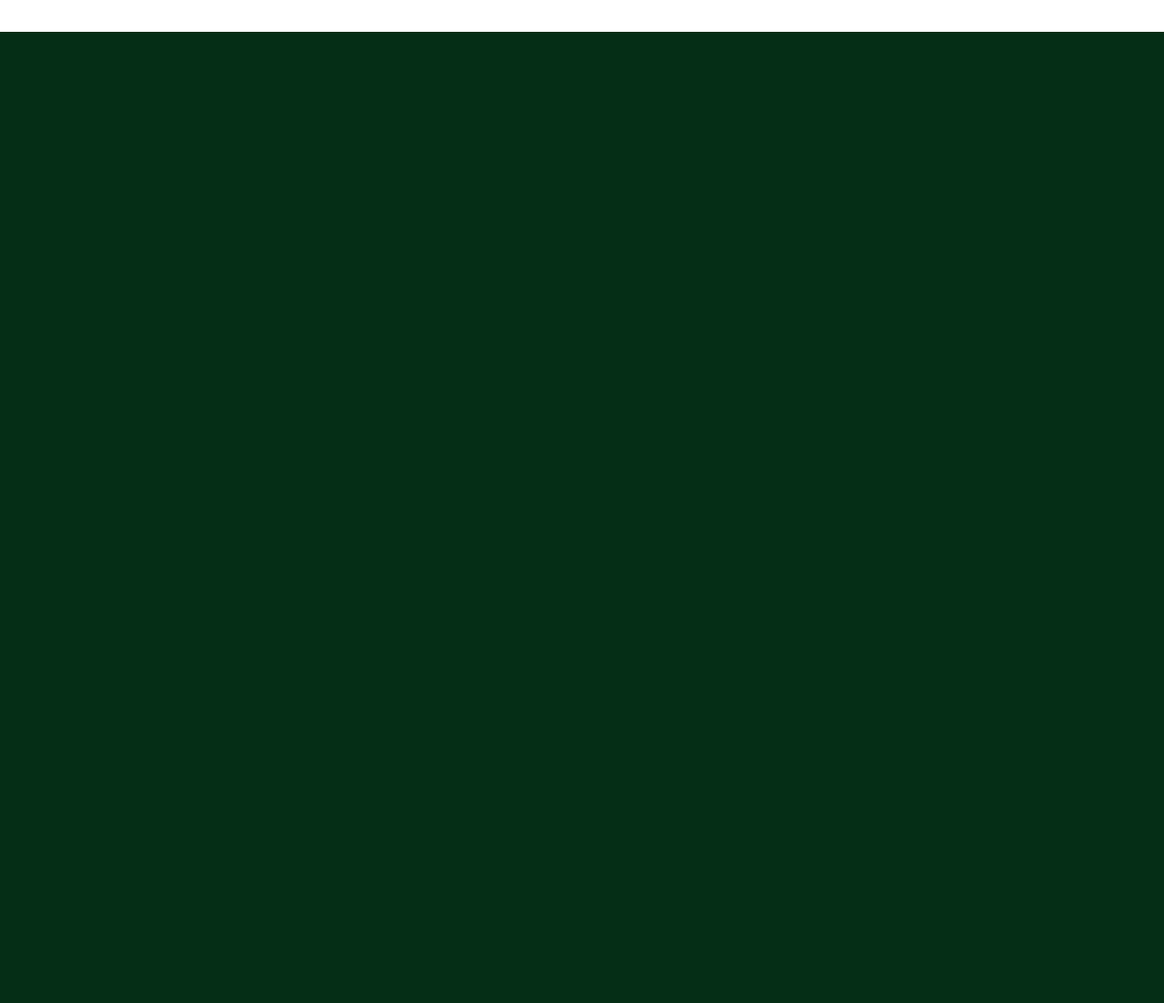
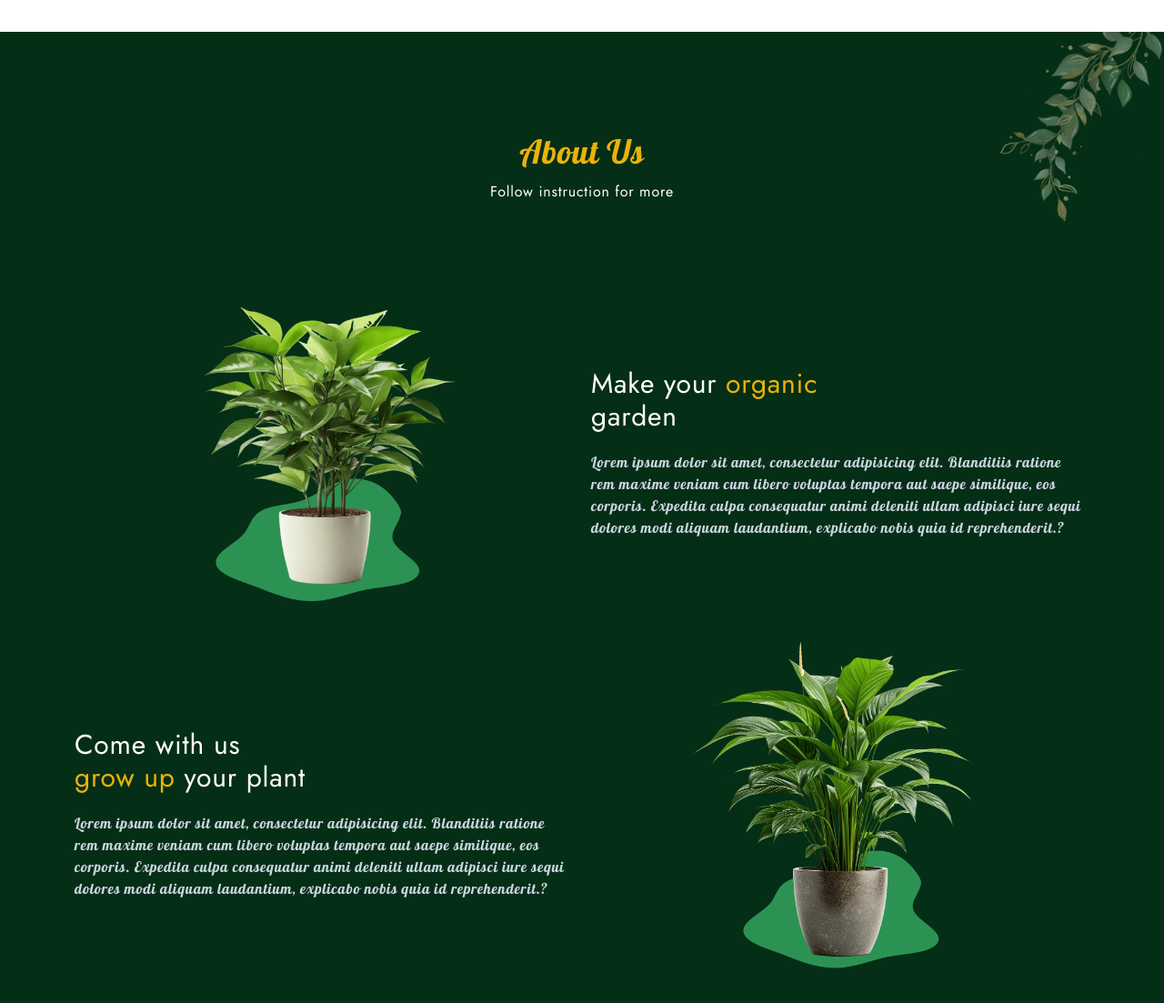
Before and after one commit to KavishkaShehara1/Plant-Website-frontend-Project, a website: page index.html in a window 1280 px wide. Shown: the part 1087-2190 px from the top of the page at 91% size. Before the commit the page ends 1794 px from the top, so only its background shows below. Drawn offline with nearby package versions, Linux system fonts and the light colour scheme.

Commit message:
complete about section

```diff
--- a/index.html
+++ b/index.html
@@ -226,7 +226,80 @@
       </div>
 
       <!--~~~~~~~~~~~~~~~ About us ~~~~~~~~~~~~~~~-->
-      <section id="about"></section>
+      <section id="about" class="relative overflow-hidden">
+        <div class="absolute -top-8 -right-12 opacity-50">
+          <img src="assets/img/leaf-3.png" alt="leaf_image" class="w-40 md:w-52 xl:w-64">
+        </div>
+        <div
+          class="flex flex-col items-center gap-3 text-center mb-10 md:mb-20"
+        >
+          <h2 class="title">About Us</h2>
+          <p class="max-w-2xl">Follow instruction for more</p>
+        </div>
+
+        <div class="container space-y-10 xl:space-y-0">
+          <!-- item 1 -->
+          <div class="flex flex-col items-center lg:flex-row gap-5">
+            <!-- image -->
+            <div class="w-full lg:w-1/2">
+              <img
+                src="assets/img/plant-1.png"
+                alt="about_image"
+                class="w-full sm:w-2/3 lg:w-full xl:w-2/3 mx-auto"
+              />
+            </div>
+
+            <!--content  -->
+            <div class="w-full lg:w-1/2">
+              <div class="space-y-5">
+                <h3>
+                  Make your <span class="text-yellow-500">organic</span> <br />
+                  garden
+                </h3>
+                <p class="text-slate-300 font-Lobster">
+                  Lorem ipsum dolor sit amet, consectetur adipisicing elit.
+                  Blanditiis ratione rem maxime veniam cum libero voluptas
+                  tempora aut saepe similique, eos corporis. Expedita culpa
+                  consequatur animi deleniti ullam adipisci iure sequi dolores
+                  modi aliquam laudantium, explicabo nobis quia id
+                  reprehenderit.?
+                </p>
+              </div>
+            </div>
+          </div>
+
+          <!-- item 2 -->
+          <div class="flex flex-col items-center lg:flex-row-reverse gap-5">
+            <!-- image -->
+            <div class="w-full lg:w-1/2">
+              <img
+                src="assets/img/plant-2.png"
+                alt="about_image"
+                class="w-full sm:w-2/3 lg:w-full xl:w-2/3 mx-auto"
+              />
+            </div>
+
+            <!--content  -->
+            <div class="w-full lg:w-1/2">
+              <div class="space-y-5">
+                <h3>
+                  Come with us <br />
+                  <span class="text-yellow-500">grow up</span>
+                  your plant
+                </h3>
+                <p class="text-slate-300 font-Lobster">
+                  Lorem ipsum dolor sit amet, consectetur adipisicing elit.
+                  Blanditiis ratione rem maxime veniam cum libero voluptas
+                  tempora aut saepe similique, eos corporis. Expedita culpa
+                  consequatur animi deleniti ullam adipisci iure sequi dolores
+                  modi aliquam laudantium, explicabo nobis quia id
+                  reprehenderit.?
+                </p>
+              </div>
+            </div>
+          </div>
+        </div>
+      </section>
 
       <!--~~~~~~~~~~~~~~~ Popular ~~~~~~~~~~~~~~~-->
       <section id="popular"></section>
--- a/input.css
+++ b/input.css
@@ -17,12 +17,24 @@ h1 {
   @apply text-3xl md:text-4xl xl:text-5xl font-bold;
 }
 
+h2 {
+  @apply text-2xl md:text-3xl xl:text-4xl;
+}
+
+h3 {
+  @apply text-xl md:text-2xl xl:text-3xl;
+}
+
 .nav-link {
   @apply text-lg font-bold duration-300;
 }
 
 .nav-link:hover {
   @apply text-yellow-500;
+}
+
+.title {
+  @apply font-Lobster text-yellow-500;
 }
 
 /* button */
```
Also changed, not shown: output.css.
